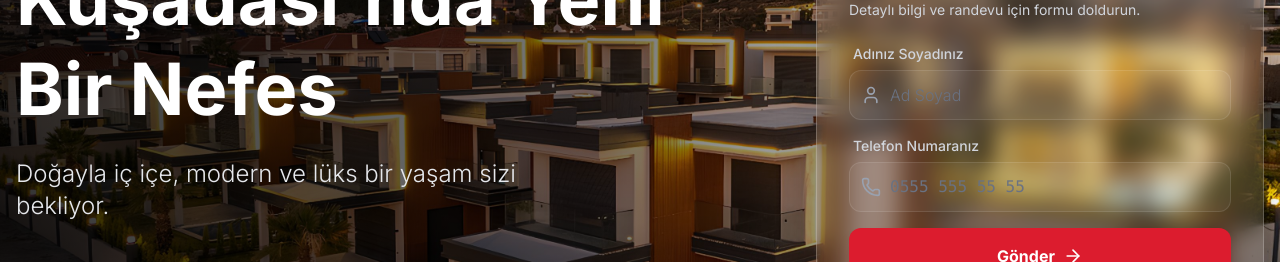
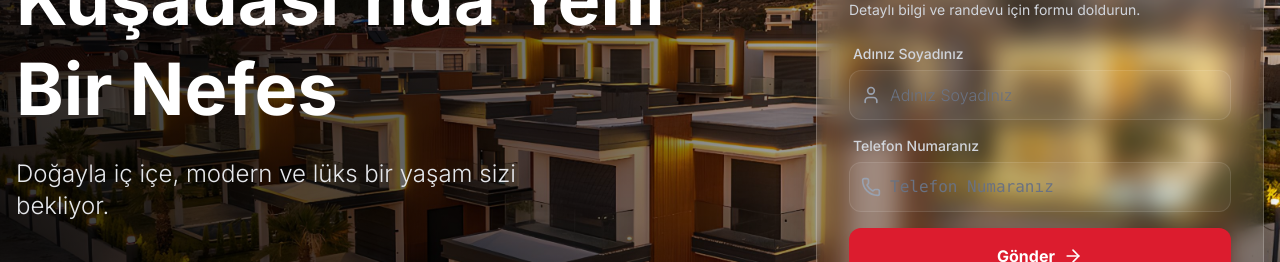
Before and after one commit to coskunmuhammed/nefeskusadasi.com, a Next.js app: page / in a window 1280 px wide. Shown: the part 286-548 px from the top of the page. Built offline with nearby package versions, Linux system fonts and the light colour scheme.

Commit message:
Fix form placeholders to use dynamic translations

```diff
--- a/components/Hero.tsx
+++ b/components/Hero.tsx
@@ -86,7 +86,7 @@ export default function Hero() {
                                     <input
                                         name="name"
                                         type="text"
-                                        placeholder="Ad Soyad"
+                                        placeholder={t.hero.form_name}
                                         required
                                         className="w-full pl-10 pr-4 py-3 bg-white/5 border border-white/10 rounded-xl text-white placeholder-gray-500 focus:outline-none focus:ring-2 focus:ring-remax-red/50 focus:border-remax-red/50 transition-all font-light"
                                     />
@@ -102,7 +102,7 @@ export default function Hero() {
                                     <input
                                         name="phone"
                                         type="tel"
-                                        placeholder="0555 555 55 55"
+                                        placeholder={t.hero.form_phone}
                                         required
                                         className="w-full pl-10 pr-4 py-3 bg-white/5 border border-white/10 rounded-xl text-white placeholder-gray-500 focus:outline-none focus:ring-2 focus:ring-remax-red/50 focus:border-remax-red/50 transition-all font-mono"
                                     />
```
